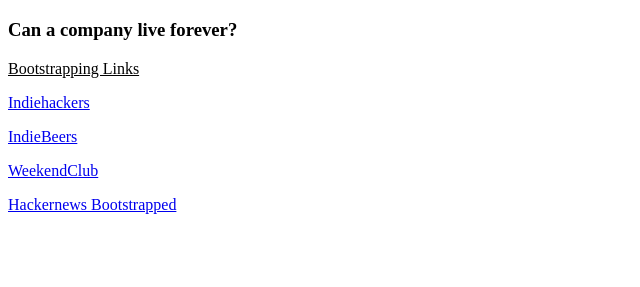
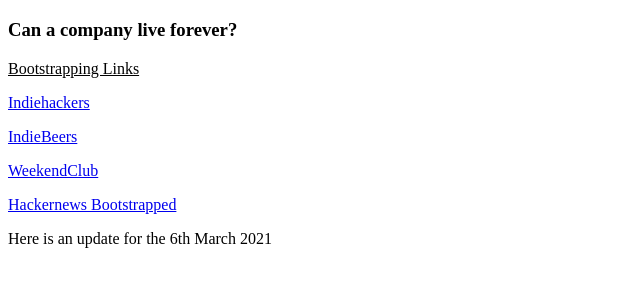
Before and after one commit to daneyh/shinise.io, a plain HTML site: page index.html in a window 1280 px wide. Shown: the part 47-334 px from the top of the page, without its empty margins (0-640 px from the left). Drawn offline with Linux system fonts and the light colour scheme.

Commit message:
just updated the index file with an update for 6th march to see if that changes the website

```diff
--- a/index.html
+++ b/index.html
@@ -19,7 +19,7 @@
 
 <p><a href="https://www.google.com/search?hl=en&amp;q=site%3Anews.ycombinator.com%20bootstrapped">Hackernews Bootstrapped</a></p>
 
-<p></p>
+<p>Here is an update for the 6th March 2021</p>
 
 <p></p>
 </body>
```
Also changed, not shown: .well-known/pki-validation/17606E42C903675667785EA5AE745CF4.txt (deleted), .well-known/pki-validation/2A7894FED19DC441C93E5DD5C5B14790.txt (deleted).
